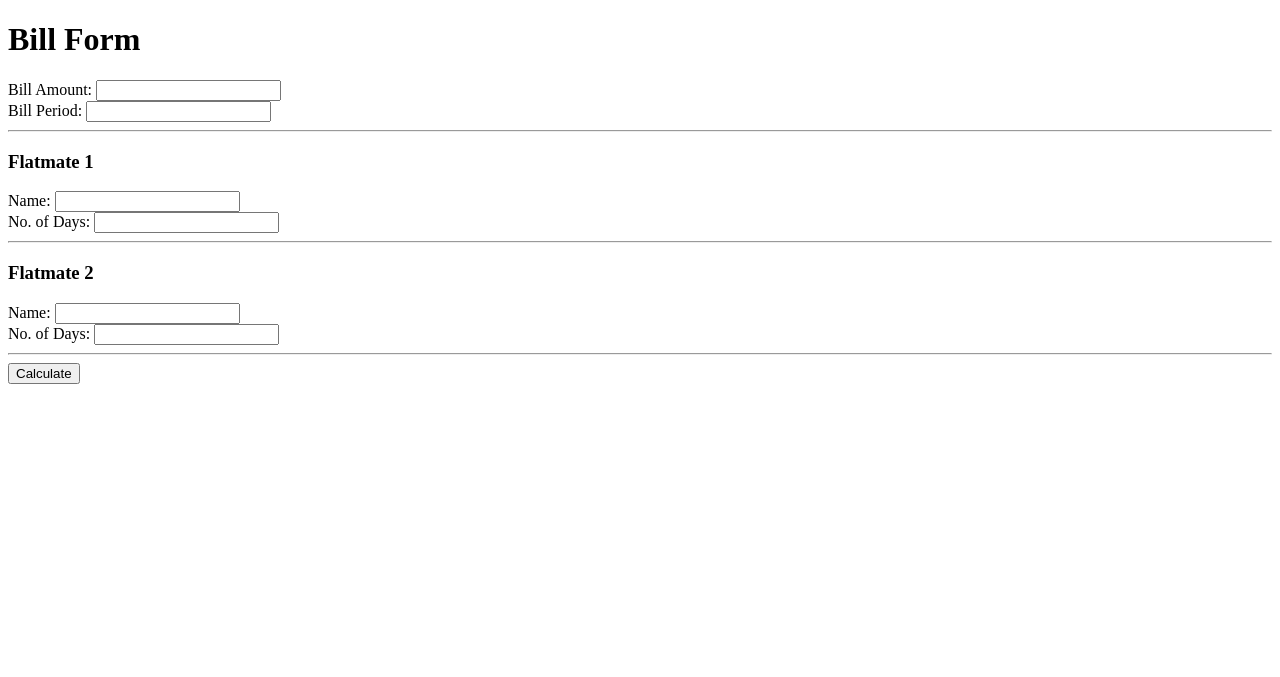
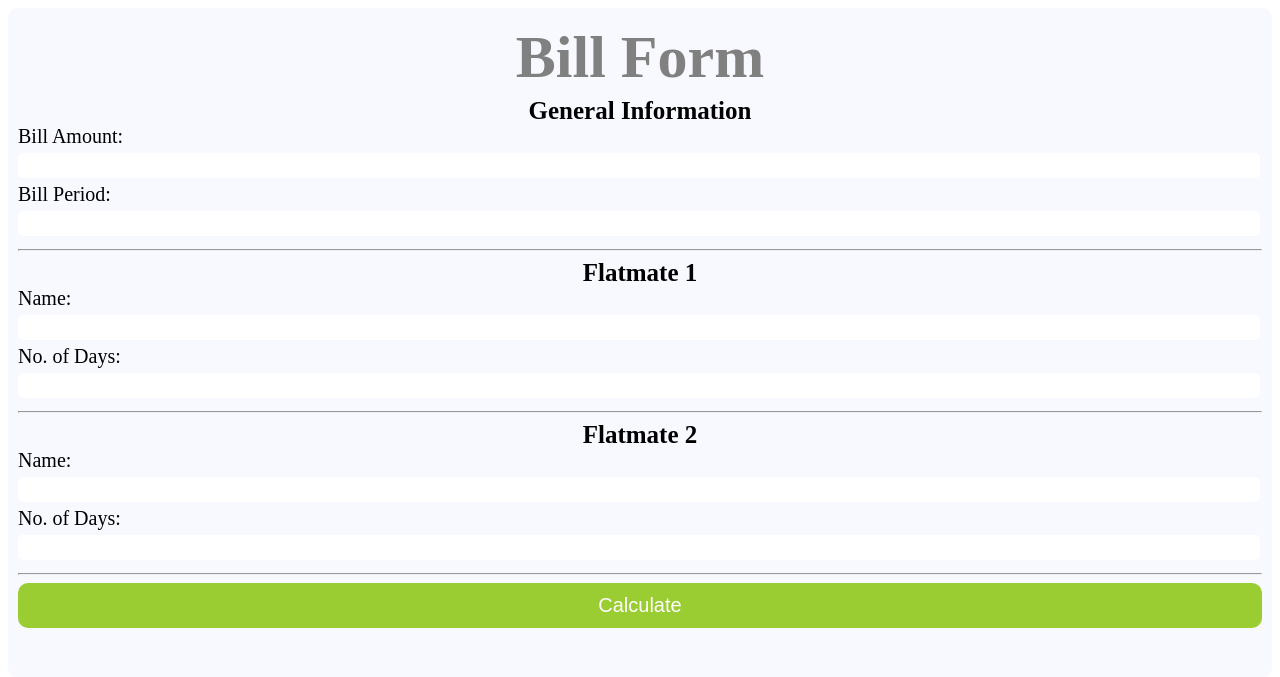
Before and after one commit to aryannaithani/Pyoops_Projects, a Flask app: page /bill-form in a window 1280 px wide. Shown: the top 677 px of the page. Run offline with Flask 3, Linux system fonts and the light colour scheme.

Commit message:
Added CSS and some other functionality

```diff
--- a/FlatmateBill/CLI_files/pdf.py
+++ b/FlatmateBill/CLI_files/pdf.py
@@ -58,4 +58,4 @@ class PdfGenerator:
         pdf.output('bill.pdf')
         client = Client('AxG9Oi03qTq6UJue2O5npz')
         link = client.upload(filepath='bill.pdf')
-        print(link.url)
+        return link.url
--- a/FlatmateBill/main.py
+++ b/FlatmateBill/main.py
@@ -3,6 +3,7 @@ from wtforms import Form, StringField, SubmitField
 from flask import Flask
 from flask import render_template, request
 from CLI_files import flat
+from CLI_files import pdf
 
 app = Flask(__name__)
 
@@ -29,14 +30,15 @@ class ResultPage(MethodView):
         name2 = bill_form.name2.data
         days1 = int(bill_form.days1.data)
         days2 = int(bill_form.days2.data)
-
         mate1 = flat.FlatMates(name1, days1, days2, amount)
         mate2 = flat.FlatMates(name2, days2, days1, amount)
+        bill_pdf = pdf.PdfGenerator(name1, name2, days1, days2, amount, period, mate1, mate2)
         return render_template('result-page.html',
                                name1=name1,
                                name2=name2,
                                amount1=f'{mate1.payment():.2f}',
-                               amount2=f'{mate2.payment():.2f}')
+                               amount2=f'{mate2.payment():.2f}',
+                               link=bill_pdf.generate_pdf())
 
 
 class BillForm(Form):
--- /dev/null
+++ b/FlatmateBill/static/billform.css
@@ -0,0 +1,43 @@
+h1{
+    color: grey;
+    text-align: center;
+    font-size: 60px;
+    margin: 5px;
+}
+
+h3 {
+    text-align: center;
+    font-size: 25px;
+    margin: 0px;
+}
+
+input[type=text]{
+    width: 99%;
+    padding: 5px;
+    border-radius: 5px;
+    border: 0px;
+    margin-top: 5px;
+    margin-bottom: 5px;
+}
+
+input[type=submit]{
+    width: 100%;
+    padding: 5px;
+    border-radius: 10px;
+    border: 0px;
+    color: white;
+    background-color: Yellowgreen;
+    height: 45px;
+    font-size: 20px;
+}
+
+div {
+    background-color: ghostwhite;
+    border-radius: 10px;
+    padding: 10px;
+    padding-bottom: 50px;
+}
+
+label {
+    font-size: 20px;
+}
--- a/FlatmateBill/templates/bill-form.html
+++ b/FlatmateBill/templates/bill-form.html
@@ -4,22 +4,26 @@
     <meta charset="UTF-8">
     <meta name="viewport" content="width=device-width, initial-scale=1.0">
     <title>Bill Form</title>
+    <link rel="stylesheet" href="static/billform.css">
 </head>
 <body>
+<div>
     <h1>Bill Form</h1>
     <form action="/result-page" method="post">
-        {{bill_form.amount.label}} {{bill_form.amount}}<br>
-        {{bill_form.period.label}} {{bill_form.period}}
+        <h3>General Information</h3>
+        {{bill_form.amount.label}}<br> {{bill_form.amount}}<br>
+        {{bill_form.period.label}}<br> {{bill_form.period}}
         <hr>
         <h3>Flatmate 1</h3>
-        {{bill_form.name1.label}} {{bill_form.name1}}<br>
-        {{bill_form.days1.label}} {{bill_form.days1}}
+        {{bill_form.name1.label}}<br> {{bill_form.name1}}<br>
+        {{bill_form.days1.label}}<br> {{bill_form.days1}}
         <hr>
         <h3>Flatmate 2</h3>
-        {{bill_form.name2.label}} {{bill_form.name2}}<br>
-        {{bill_form.days2.label}} {{bill_form.days2}}
+        {{bill_form.name2.label}}<br> {{bill_form.name2}}<br>
+        {{bill_form.days2.label}}<br> {{bill_form.days2}}
         <hr>
         {{bill_form.button}}
     </form>
+</div>
 </body>
 </html>
--- a/FlatmateBill/templates/index.html
+++ b/FlatmateBill/templates/index.html
@@ -3,10 +3,13 @@
 <head>
     <meta charset="UTF-8">
     <title>Flatmates Bill</title>
+    <link rel="stylesheet" href="static/homepage.css">
 </head>
 <body>
+<div class="container">
 <h1>FlatMate's Bill</h1>
 <p>This app helps us to split bills between two people</p>
-<a href={{url_for('bill_form_page')}}>Go to Bill Form</a>
+<div class="button"><a href={{url_for('bill_form_page')}}>Go to Bill Form</a></div>
+</div>
 </body>
 </html>
```
Also changed, not shown: FlatmateBill/static/homepage.css (added, +26 -0 lines), FlatmateBill/static/resultpage.css (added, +27 -0 lines), FlatmateBill/templates/result-page.html (+6 -2 lines).
